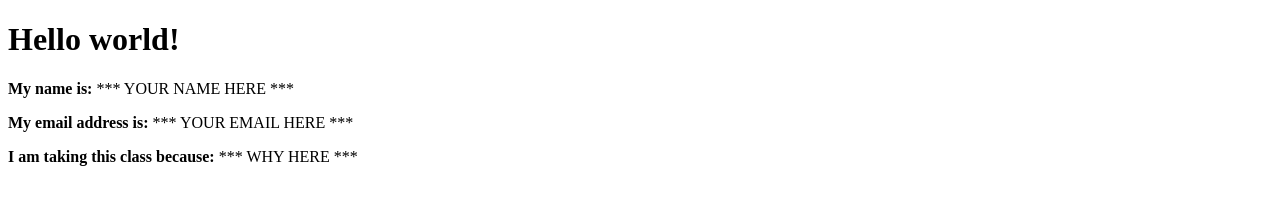
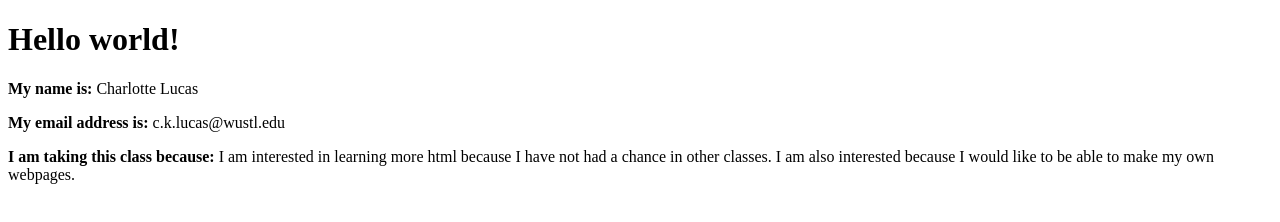
Before and after one commit to cse204-2024/01-hello-world-cklucas, a plain HTML site: page index.html in a window 1280 px wide. Drawn offline with Linux system fonts and the light colour scheme.

Commit message:
Made initial text changes

```diff
--- a/index.html
+++ b/index.html
@@ -10,15 +10,15 @@
         <h1>Hello world!</h1>
         <p>
             <strong>My name is:</strong>
-            *** YOUR NAME HERE ***
+            Charlotte Lucas
         </p>
         <p>
             <strong>My email address is:</strong>
-            *** YOUR EMAIL HERE ***
+            c.k.lucas@wustl.edu
         </p>
         <p>
             <strong>I am taking this class because:</strong>
-            *** WHY HERE ***
+            I am interested in learning more html because I have not had a chance in other classes. I am also interested because I would like to be able to make my own webpages.
         </p>
 
     </body>
```
